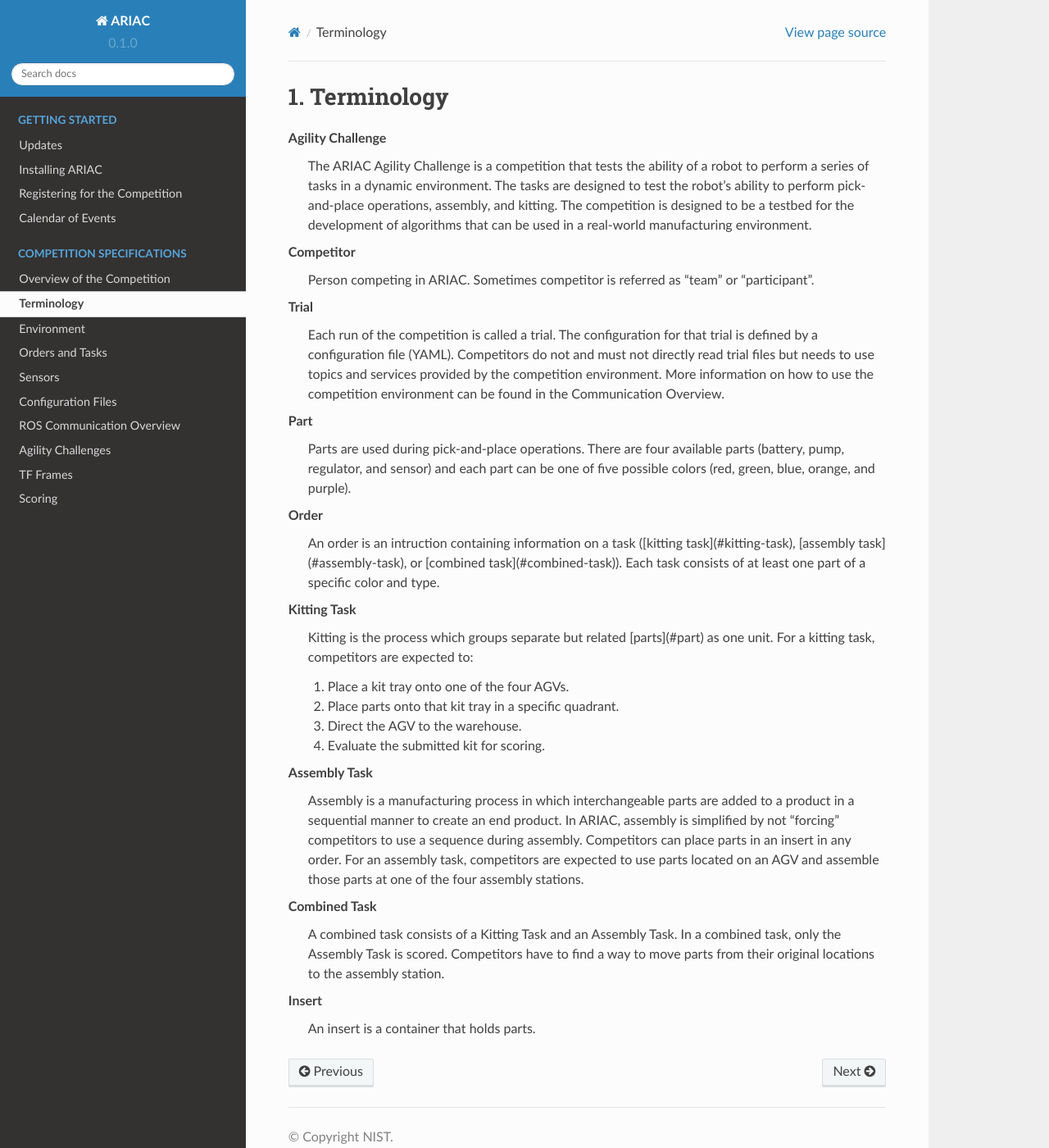
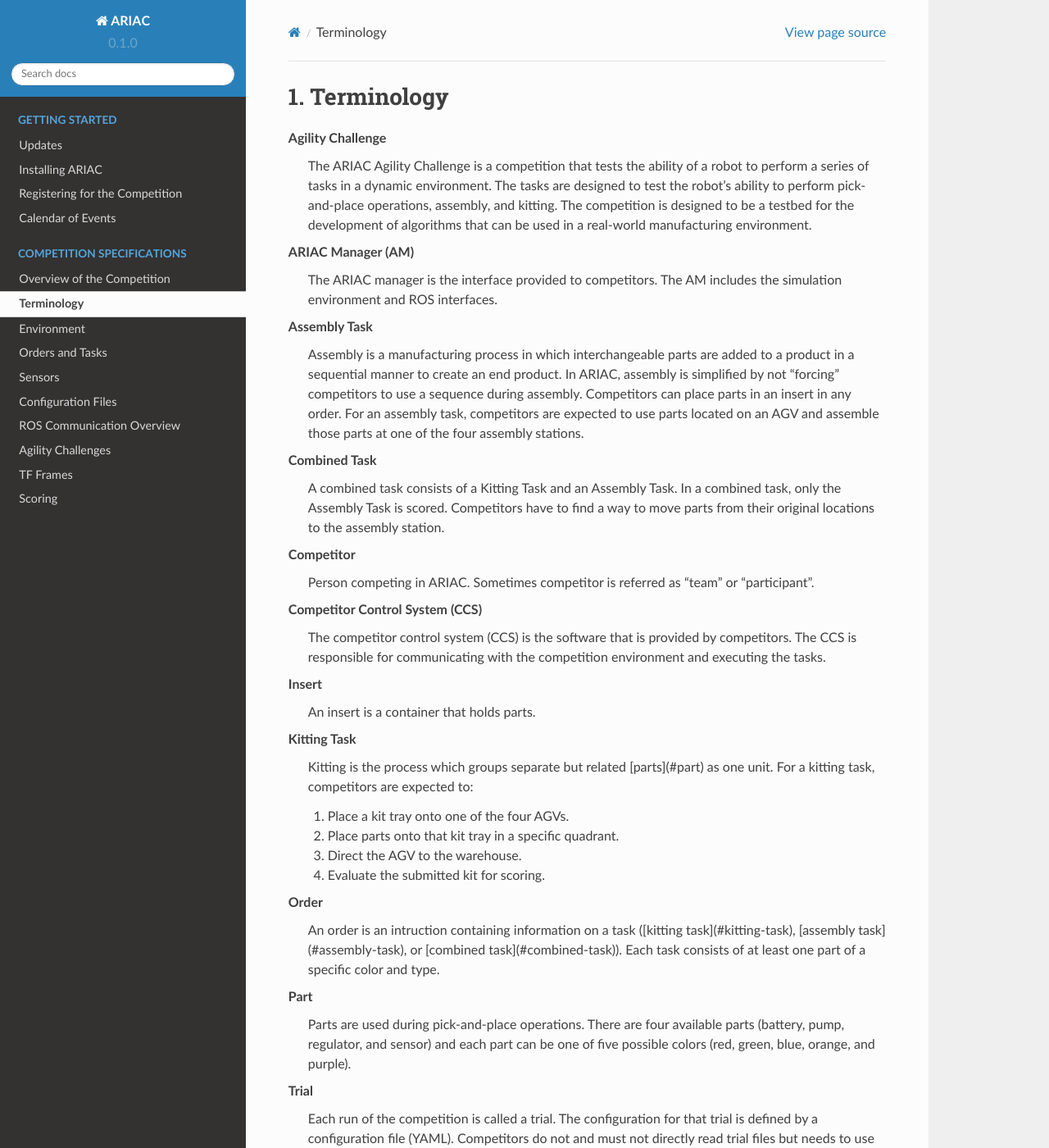
Before and after one commit to usnistgov/ARIAC, a Sphinx documentation site: the page built from docs/competition/terminology.rst, in a window 1280 px wide and 1400 px high. Shown: the whole window at 82% size. Built offline with Sphinx 7.4.7 and the Read the Docs theme 2.0.0, drawn with Linux system fonts in a browser that asks for light colours; some of the changed text lies outside the part shown.

```diff
--- a/docs/competition/challenges.rst
+++ b/docs/competition/challenges.rst
@@ -18,7 +18,7 @@
 Detecting Faulty Parts
 ----------------------------
 
-The quality control sensor located above each AGV is capable of detecting faulty parts. A quality check can be performed by calling the `/ariac/perform_quality_check` service with an order ID argument.
+The quality control sensor located above each AGV is capable of detecting faulty parts. A quality check can be performed by calling the `/ariac/perform_quality_check` service with an order ID argument. When a faulty part is detected, the :term:`CCS<Competitor Control System>` has to discard the part and replace it with a new part. The new part will automatically be set to non-faulty by the :term:`AM<ARIAC Manager>`.
 
 .. caution::
   This service can be called only once for each order ID.
--- a/docs/competition/terminology.rst
+++ b/docs/competition/terminology.rst
@@ -3,9 +3,16 @@
 #############
 
 .. glossary::
+    :sorted:
 
     Agility Challenge
       The ARIAC Agility Challenge is a competition that tests the ability of a robot to perform a series of tasks in a dynamic environment. The tasks are designed to test the robot's ability to perform pick-and-place operations, assembly, and kitting. The competition is designed to be a testbed for the development of algorithms that can be used in a real-world manufacturing environment.
+
+    Competitor Control System (CCS)
+      The competitor control system (CCS) is the software that is provided by competitors. The CCS is responsible for communicating with the competition environment and executing the tasks.
+
+    ARIAC Manager (AM)
+      The ARIAC manager is the interface provided to competitors. The AM includes the simulation environment and ROS interfaces.
 
     Competitor
       Person competing in ARIAC. Sometimes competitor is referred as "team" or "participant".
```
